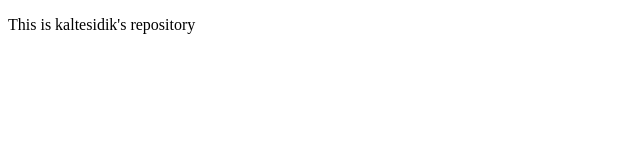
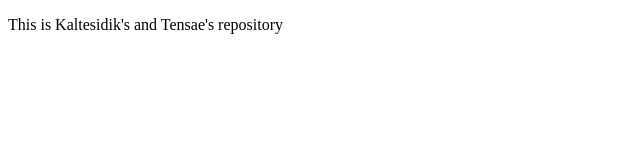
Before and after one commit to TENSAEA/Web-Dev, a plain HTML site: page index.html in a window 1280 px wide. Shown: the whole page, without its empty margins (0-640 px from the left). Drawn offline with Linux system fonts and the light colour scheme.

Commit message:
This is branch-1

```diff
--- a/index.html
+++ b/index.html
@@ -6,6 +6,6 @@
     <title>Document</title>
   </head>
   <body>
-    <p>This is kaltesidik's repository</p>
+    <p>This is Kaltesidik's and Tensae's repository</p>
   </body>
 </html>
```
